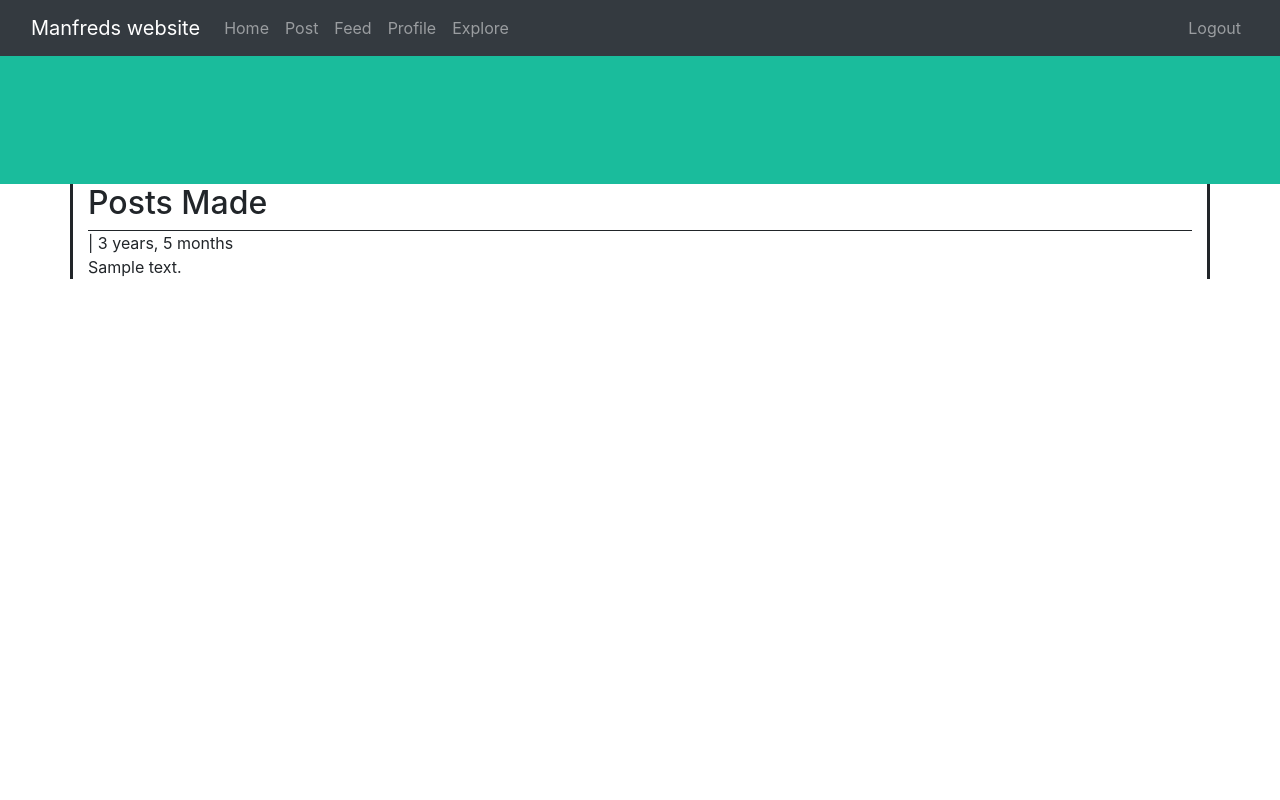
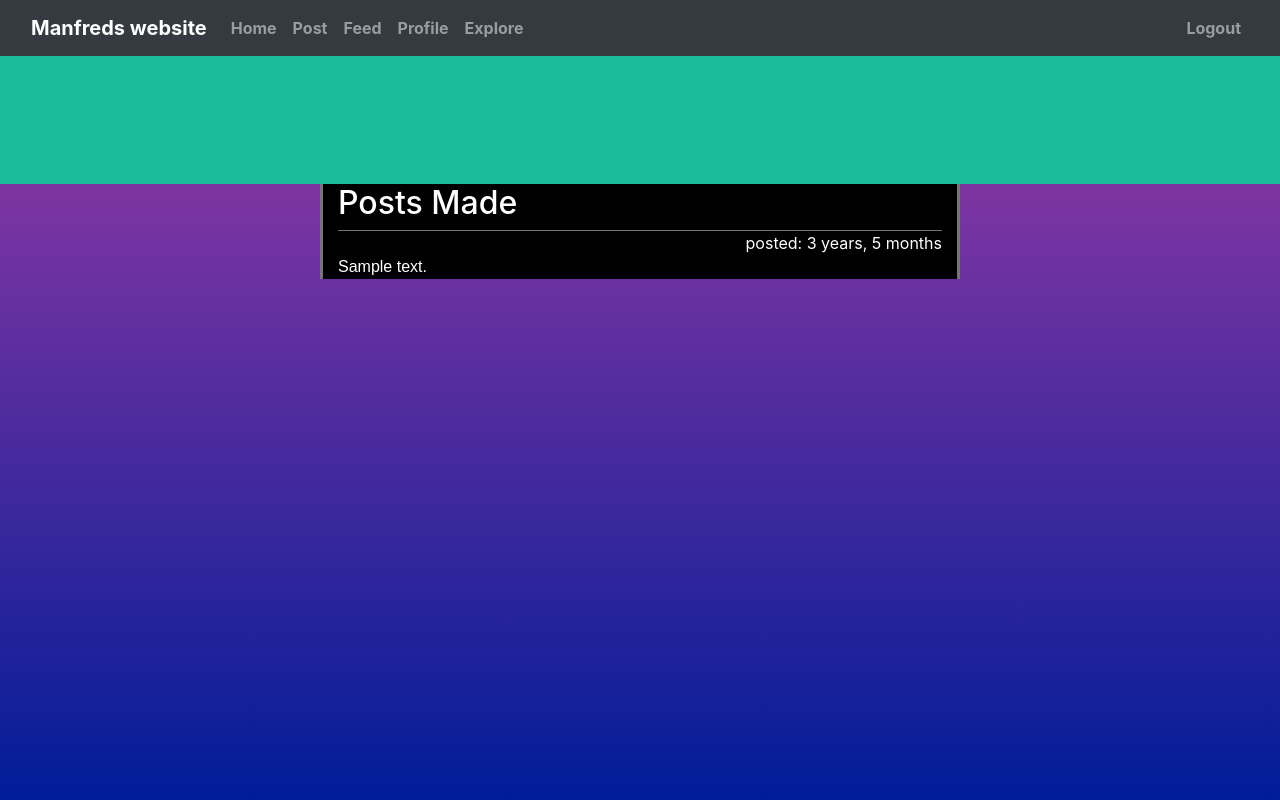
Before and after one commit to ManfredAr/DjangoWebsite, a Django app: template ToDoSite/account/templates/account/profile.html in a window 1280 px wide. Run offline with Django 3.2, Linux system fonts and the light colour scheme; the template is opened without the code that fills it: most values are stand-ins (such as "Sample title", 1, 10 or a date in 2020).

Commit message:
Added some css to the profile page

```diff
--- a/ToDoSite/account/templates/account/profile.html
+++ b/ToDoSite/account/templates/account/profile.html
@@ -1,10 +1,13 @@
 {% extends "home/base.html" %}
 {%load static%}
 
+{% block title %}
+<title>My profile</title>
+{% endblock %}
+
 {% block main %}
 
-<body>
-</body>
+<body class="bg">
 
 {% endblock %}
 
@@ -21,11 +24,17 @@
     <h2>Posts Made</h2>
     {% for post in posts %}
         <div class="lines">
-            <div>
-                <a href="/profile">{{ user.username }}</a> | {{ post.time|timesince }}<br>
+            <div class="name">
+                <a href="/profile">{{ user.username }}</a>
+            </div>
+            <div class="time">
+                posted: {{ post.time|timesince }}
+            </div> <br>
+            <div class="con">
                 {{ post.text }}
             </div>
         </div>
+
     {% endfor %}
 </div>
 
--- a/ToDoSite/home/templates/home/base.html
+++ b/ToDoSite/home/templates/home/base.html
@@ -27,7 +27,7 @@
                 <a class="nav-link" aria-current="page" id="home" href="/home/">Home</a>
                 <a class="nav-link" id="post" href="/post/">Post</a>
                 <a class="nav-link" id="Feed" href="#">Feed</a>
-                <a class="nav-link" id="pro" href="#">Profile</a>
+                <a class="nav-link" id="pro" href="/profile/">Profile</a>
                 <a class="nav-link" id="exp" href="#">Explore</a>
               </div>
             </div>
--- a/ToDoSite/static/css/profile.css
+++ b/ToDoSite/static/css/profile.css
@@ -4,16 +4,54 @@
     background: #1abc9c;
     color: white;
     font-size: 30px;
-  }
+}
 
-  .container {
+.container {
     border-top-style: none;
     border-right-style: solid;
     border-bottom-style: none;
     border-left-style: solid;
-  }
+    background-color: rgb(0, 0, 0);
+    color: white;
+    min-height: auto;
+    border-color: rgb(118, 118, 118);
+    width: 50%;
+}
 
-  .lines {
+.lines {
     border-top-style: solid;
     border-width: thin;
-  }
+    border-spacing: 10px;
+    border-color: rgb(118, 118, 118)
+ }
+
+.name {
+    display: inline;
+}
+
+a {
+    color: azure;
+    text-decoration: none;
+    font-weight: bold;
+}
+
+a:hover {
+    color: azure;
+}
+
+.time {
+    display: inline;
+    float: right;
+}
+
+.bg {
+    background-image: linear-gradient(rgba(136, 1, 138, 0.768), rgb(0, 28, 152));
+    background-repeat: no-repeat;
+}
+
+body {
+    height: 100vh;
+}
+.con {
+    font-family: Arial, Helvetica, sans-serif;
+}
```
